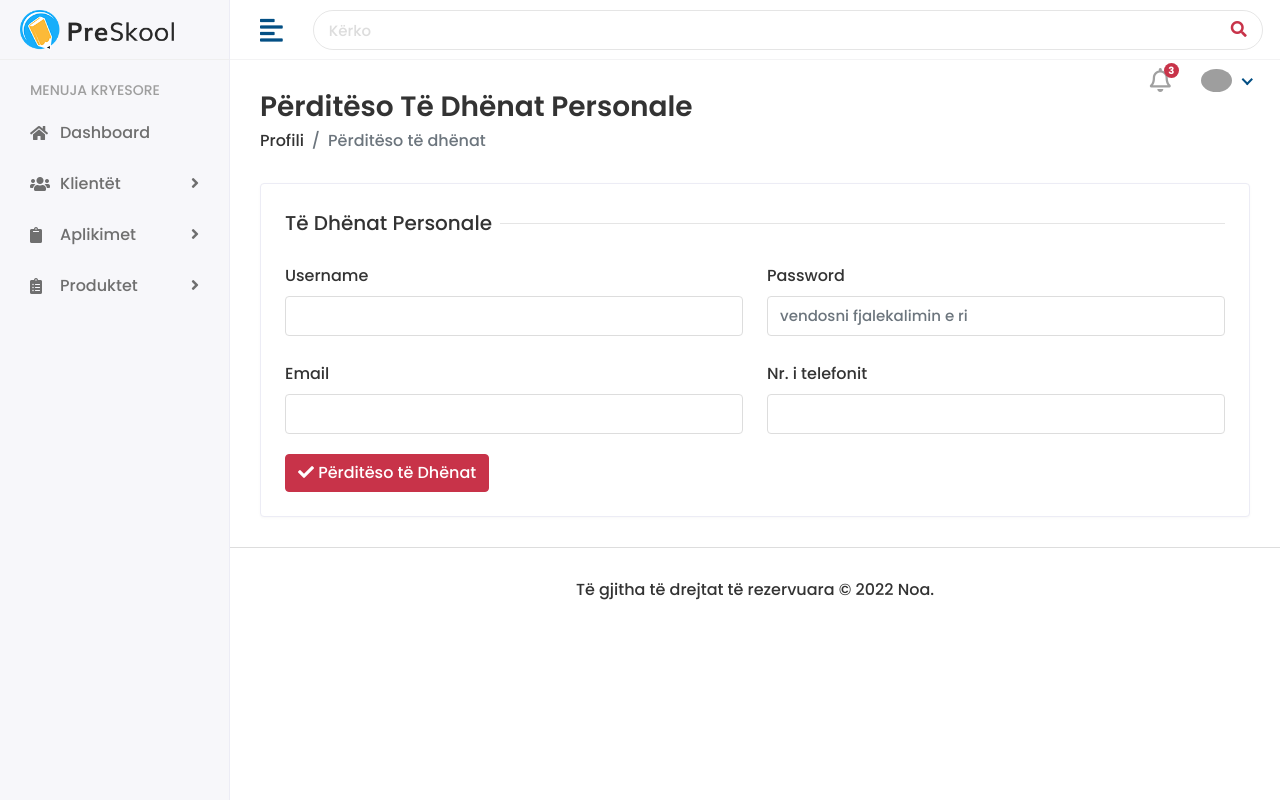
After one commit to aleksander-deda/Bussiness_Partners, a Django app: template templates/partners/partner_update.html in a window 1280 px wide. The commit adds this page. Run offline with Django 4.2, Linux system fonts and the light colour scheme; the template is opened without the code that fills it, so the values that code supplies are empty; some libraries are stand-ins or nearby versions; grey boxes are pictures that could not be loaded.

Commit message:
neccessity changes

```diff
--- a/templates/partners/partner_profile.html
+++ b/templates/partners/partner_profile.html
@@ -226,7 +226,7 @@
                                     <div class="card-body">
                                        <h5 class="card-title d-flex justify-content-between">
                                           <span>Te Dhenat Personale</span>
-                                          <a class="edit-link" href="{% url 'update-profile' %}"><i class="far fa-edit me-1"></i>Modifiko te dhenat</a>
+                                          <a class="edit-link" href="{% url 'update-profile' user.id %}"><i class="far fa-edit me-1"></i>Modifiko te dhenat</a>
                                        </h5>
                                        <div class="row">
                                           <p class="col-sm-3 text-muted text-sm-end mb-0 mb-sm-3">Emri</p>
--- /dev/null
+++ b/templates/partners/partner_update.html
@@ -0,0 +1,221 @@
+<!DOCTYPE html>
+<html lang="en">
+<head>
+    {% load static %}
+    <meta charset="utf-8">
+    <meta content="width=device-width, initial-scale=1.0, user-scalable=0" name="viewport">
+    <title>Partner | Update Details</title>
+    <link href="{% static 'assets/img/favicon.png' %}" rel="shortcut icon">
+    <link href="https://fonts.googleapis.com/css2?family=Poppins:ital,wght@0,500;0,600;0,700;1,400&display=swap"
+          rel="stylesheet">
+    <link href="{% static 'assets/plugins/bootstrap/css/bootstrap.min.css' %}" rel="stylesheet">
+    <link href="{% static 'assets/plugins/fontawesome/css/fontawesome.min.css' %}" rel="stylesheet">
+    <link href="{% static 'assets/plugins/fontawesome/css/all.min.css' %}" rel="stylesheet">
+    <link href="{% static 'assets/plugins/datatables/datatables.min.css' %}" rel="stylesheet">
+    <link href="{% static 'assets/css/style.css' %}" rel="stylesheet">
+</head>
+<body>
+<div class="main-wrapper">
+    <div class="header">
+        <div class="header-left">
+            <a class="logo" href="{% url 'partner' %}">
+                <img alt="Logo" src="{% static 'assets/img/logo.png' %}">
+            </a>
+            <a class="logo logo-small" href="{% url 'partner' %}">
+                <img alt="Logo" height="30" src="{% static 'assets/img/logo-small.png' %}" width="30">
+            </a>
+        </div>
+        <a href="javascript:void(0);" id="toggle_btn">
+            <i class="fas fa-align-left"></i>
+        </a>
+        <div class="top-nav-search">
+            <form>
+                <input class="form-control" placeholder="Kërko" type="text">
+                <button class="btn" type="submit">
+                    <i class="fas fa-search"></i>
+                </button>
+            </form>
+        </div>
+        <a class="mobile_btn" id="mobile_btn">
+            <i class="fas fa-bars"></i>
+        </a>
+        <ul class="nav user-menu">
+            <li class="nav-item dropdown noti-dropdown">
+                <a class="dropdown-toggle nav-link" data-bs-toggle="dropdown" href="#">
+                    <i class="far fa-bell"></i>
+                    <span class="badge badge-pill">3</span>
+                </a>
+                <div class="dropdown-menu notifications">
+                    <div class="topnav-dropdown-header">
+                        <span class="notification-title">Njoftime</span>
+                        <a class="clear-noti" href="javascript:void(0)"> Fshi të gjitha </a>
+                    </div>
+                    <div class="topnav-dropdown-footer">
+                        <a href="#">Shiko të gjitha njoftimet</a>
+                    </div>
+                </div>
+            </li>
+            <li class="nav-item dropdown has-arrow">
+                <a class="dropdown-toggle nav-link" data-bs-toggle="dropdown" href="#">
+                   <span class="user-img">
+                        <img alt="Ryan Taylor" class="rounded-circle" src="{% static 'assets/img/logo/dk-photography-logo.png' %}"
+                             width="31">
+                   </span>
+                </a>
+                <div class="dropdown-menu">
+                    <div class="user-header">
+                        <div class="avatar avatar-sm">
+                            <img alt="User Image" class="avatar-img rounded-circle"
+                                 src="{% static 'assets/img/logo/dk-photography-logo.png' %}">
+                        </div>
+                        {% if request.user.is_authenticated %}
+                        <div class="user-text">
+                            <h6>{{user.first_name}}</h6>
+                            <p class="text-muted mb-0">Partner</p>
+                        </div>
+                        {% endif %}
+                    </div>
+                    <a class="dropdown-item" href="{% url 'myprofile' %}">Profili</a>
+                    <a class="dropdown-item" href="#">Mesazhe</a>
+                    <a class="dropdown-item" href="{% url 'logout' %}">Dil</a>
+                </div>
+            </li>
+        </ul>
+    </div>
+    <div class="sidebar" id="sidebar">
+        <div class="sidebar-inner slimscroll">
+            <div class="sidebar-menu" id="sidebar-menu">
+                <ul>
+                    <li class="menu-title">
+                        <span style="text-transform: uppercase">Menuja Kryesore</span>
+                    </li>
+                    <li>
+                        <a href="{% url 'partner' %}">
+                            <i class="fas fa-home"></i>
+                            <span>Dashboard</span>
+                        </a>
+                    </li>
+                    <li class="submenu">
+                        <a href="#">
+                            <i class="fas fa-users"></i>
+                            <span>Klientët</span>
+                            <span class="menu-arrow"></span>
+                        </a>
+                        <ul>
+                            <li>
+                                <a href="{% url 'new-application' %}">Krijo Aplikim të ri</a>
+                            </li>
+                            <li>
+                                <a href="{% url 'customers-list' %}">Lista e Klientëve</a>
+                            </li>
+                        </ul>
+                    </li>
+
+                    <li class="submenu">
+                        <a href="#">
+                            <i class="fas fa-clipboard"></i>
+                            <span>Aplikimet</span>
+                            <span class="menu-arrow"></span>
+                        </a>
+                        <ul>
+                            <li>
+                                <a href="{% url 'new-application' %}">Krijo Aplikim të ri</a>
+                            </li>
+                            <li>
+                                <a href="{% url 'preleads-list' %}">Lista e Aplikimeve</a>
+                            </li>
+                        </ul>
+                    </li>
+
+                    <li class="submenu">
+                        <a href="#">
+                            <i class="fas fa-clipboard-list"></i>
+                            <span>Produktet</span>
+                            <span class="menu-arrow"></span>
+                        </a>
+                        <ul>
+                            <li>
+                                <a href="{% url 'products-list' %}">Lista e Produkteve</a>
+                            </li>
+                        </ul>
+                    </li>
+
+                </ul>
+            </div>
+        </div>
+    </div>
+    <div class="page-wrapper">
+        <div class="content container-fluid">
+            <div class="page-header">
+                <div class="row align-items-center">
+                    <div class="col">
+                        <h3 class="page-title">Përditëso Të Dhënat Personale</h3>
+                        <ul class="breadcrumb">
+                            <li class="breadcrumb-item"><a href="{% url 'myprofile' %}">Profili</a></li>
+                            <li class="breadcrumb-item active">Përditëso  të dhënat</li>
+                        </ul>
+                    </div>
+                </div>
+            </div>
+            <div class="row">
+                <div class="col-sm-12">
+                    <div class="card">
+                        <div class="card-body">
+                            <form action="{% url 'update-profile' user.id %}" method="POST">
+                                {% csrf_token %}
+                                 <div class="row">
+                                    <div class="col-12">
+                                        <h5 class="form-title"><span>Të Dhënat Personale</span></h5>
+                                    </div>
+                                    <div class="col-12 col-sm-6">
+                                        <div class="form-group" style="padding-top: 6px">
+                                            <label>Username</label>
+                                            <input class="form-control" value="{{user.username }}" required type="text" name="username">
+                                        </div>
+                                    </div>
+                                    <div class="col-12 col-sm-6">
+                                        <div class="form-group" style="padding-top: 6px">
+                                            <label>Password</label>
+                                            <input class="form-control"  type="password" name="password" placeholder="vendosni fjalekalimin e ri">
+                                        </div>
+                                    </div>
+
+                                    <div class="col-12 col-sm-6">
+                                        <div class="form-group" style="padding-top: 6px">
+                                            <label>Email</label>
+                                            <input class="form-control" value="{{user.email }}" required type="email" name="email">
+                                        </div>
+                                    </div>
+                                    <div class="col-12 col-sm-6">
+                                        <div class="form-group" style="padding-top: 6px">
+                                            <label>Nr. i telefonit</label>
+                                            <input class="form-control" value="{{ partner.nr_tel }}" required type="text" name="nr_tel">
+                                        </div>
+                                    </div>
+
+                                    <div class="row">
+                                        <div class="col-12">
+                                            <button class="btn btn-primary" type="submit" name="update_profile"><i class="fa fa-check"></i>
+                                                Përditëso të Dhënat
+                                            </button>
+                                        </div>
+                                    </div>
+                                </div>
+                            </form>
+                        </div>
+                    </div>
+                </div>
+            </div>
+        </div>
+        <footer>
+            <p align="center">Të gjitha të drejtat të rezervuara © 2022 Noa.</p>
+        </footer>
+    </div>
+</div>
+<script src="{% static 'assets/js/jquery-3.6.0.min.js' %}"></script>
+<script src="{% static 'assets/plugins/bootstrap/js/bootstrap.bundle.min.js' %}"></script>
+<script src="{% static 'assets/plugins/slimscroll/jquery.slimscroll.min.js' %}"></script>
+<script src="{% static 'assets/plugins/datatables/datatables.min.js' %}"></script>
+<script src="{% static 'assets/js/script.js' %}"></script>
+</body>
+</html>
```
